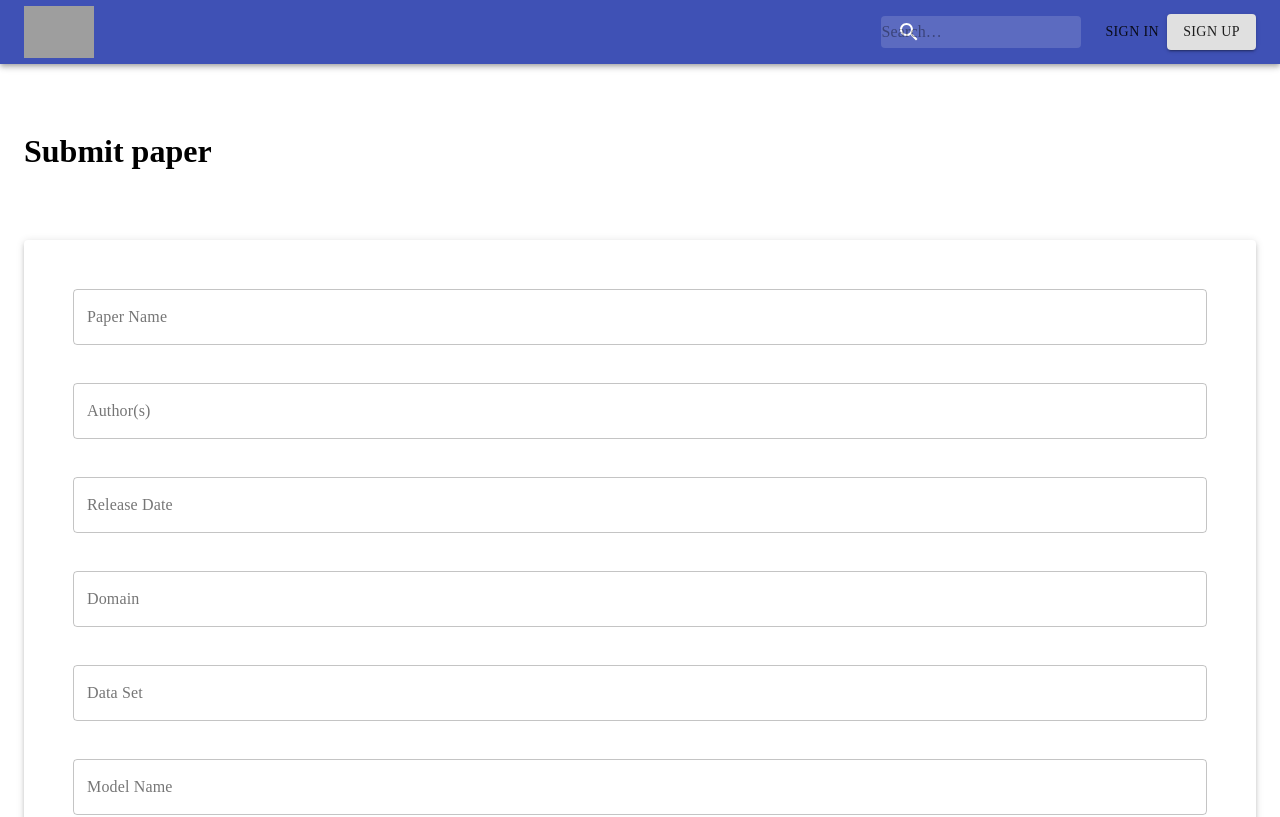
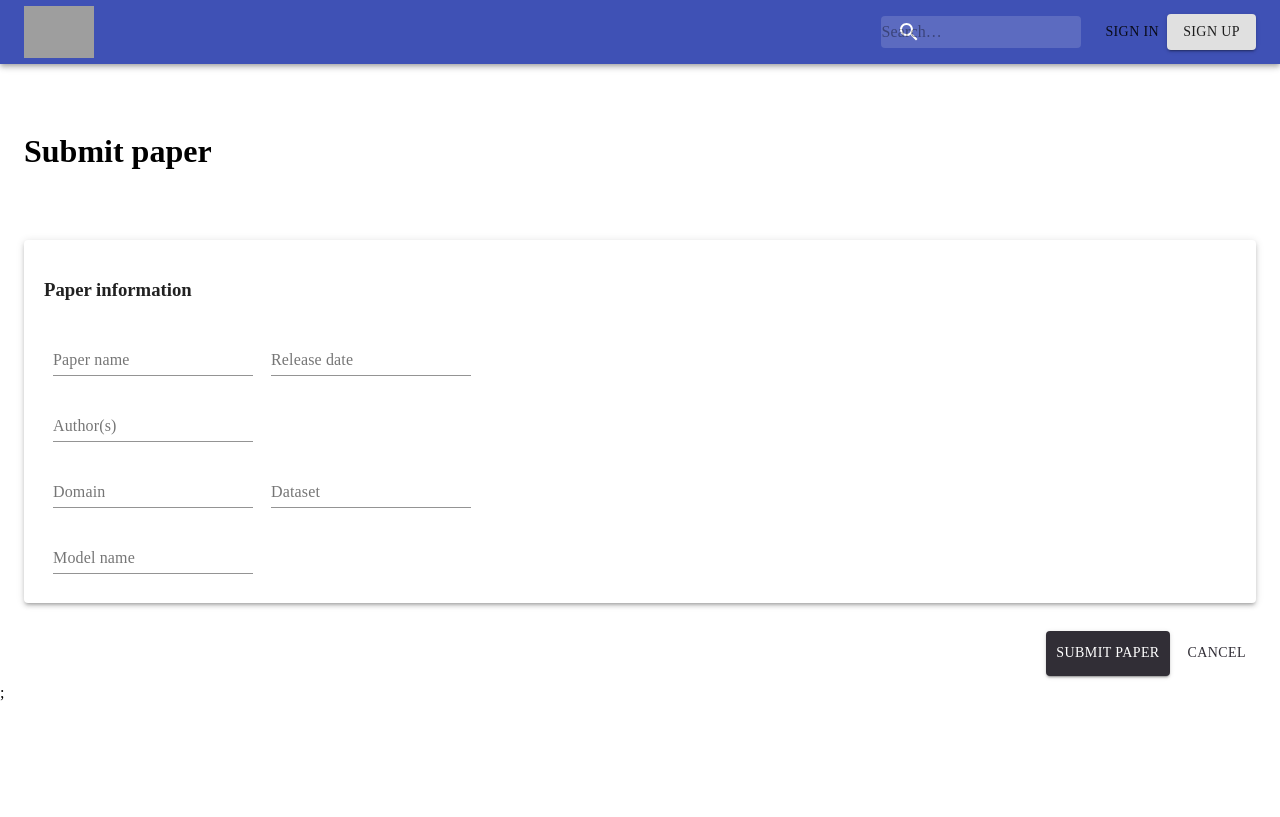
Before and after one commit to UnBArqDsw/2020.1_G2_TCLDL_Client, a Next.js app: page /submit-paper in a window 1280 px wide. Shown: the top 817 px of the page. Built offline with nearby package versions, Linux system fonts and the light colour scheme; grey boxes are pictures that could not be loaded; a web font is replaced by a local one.

Commit message:
Ajusting styles
Signed-off-by: Gabriel Filipe <gabrielfilipe7unb@gmail.com>
Co-authored-by: Guilherme Banci <guibanci@gmail.com>

```diff
--- a/src/pages/login.js
+++ b/src/pages/login.js
@@ -49,9 +49,9 @@ const Home = ({ user, setUser }) => {
       <AppBar />
       <SignComponent>
         <form className={styles.form}>
-          <TextField onChange={event => setEmail(event.target.value)} className={styles.field} id="filled-basic" label="Email" variant="outlined" />
+          <TextField onChange={event => setEmail(event.target.value)} className={styles.field} id="filled-basic" label="Email" />
           {emailError && <FormHelperText className={styles.helper} error>Email is required </FormHelperText>}
-          <TextField type="password" onChange={event => setPassword(event.target.value)} className={styles.field} id="outlined-basic" label="Password" variant="outlined" />
+          <TextField type="password" onChange={event => setPassword(event.target.value)} className={styles.field} id="outlined-basic" label="Password" />
           {passwordError && <FormHelperText className={styles.helper} error>Password is required</FormHelperText>}
           <Button onClick={handleLogin} className={styles.button} variant="contained">sign in</Button>
         </form>
--- a/src/pages/submit-paper.js
+++ b/src/pages/submit-paper.js
@@ -3,7 +3,7 @@ import AppBar from '../components/AppBar'
 import { Container } from '@material-ui/core';
 import useStyles from '../styles/components/SubmitPaper.module';
 import Button from '@material-ui/core/Button';
-import GridPapers from '../components/SubmitPaper'
+import { TextField } from '@material-ui/core';
 import Paper from '@material-ui/core/Paper';
 
 export default function SubmitPaper() {
@@ -19,9 +19,22 @@ export default function SubmitPaper() {
         </div>
 
         <Paper elevation={3} className={styles.root}>
-          <GridPapers text="" fieldText1="Paper Name" fieldText2="Author(s)" />
-          <GridPapers text="Lorem ipsum dolor sit amet" fieldText1="Release Date " fieldText2="Domain" />
-          <GridPapers text="consectetur adipiscing elit," fieldText1="Data Set" fieldText2="Model Name" />
+          <h3>Paper information</h3>
+          <div>
+            <div>
+              <TextField className={styles.field} id="outlined-basic" label="Paper name"  />
+              <TextField className={styles.field} id="outlined-basic" label="Release date"  />
+            </div>
+
+            <TextField className={styles.field} id="outlined-basic" label="Author(s)"  />
+
+            <div>
+              <TextField className={styles.field} id="outlined-basic" label="Domain"  />
+              <TextField className={styles.field} id="outlined-basic" label="Dataset"  />
+            </div>
+
+            <TextField className={styles.field} id="outlined-basic" label="Model name"  />
+          </div>
         </Paper>
         <div className={styles.buttons}>
           <Button className={styles.button} variant="contained">SUBMIT PAPER</Button>
--- a/src/styles/components/SubmitPaper.module.js
+++ b/src/styles/components/SubmitPaper.module.js
@@ -3,6 +3,8 @@ import { fade, makeStyles } from '@material-ui/core/styles';
 export default makeStyles((theme) => ({
   root: {
     padding: 20,
+    display: 'flex',
+    flexDirection: 'column',
   },
   container: {
     display: 'flex',
```
Also changed, not shown: src/pages/create-account.js (+4 -4 lines).
